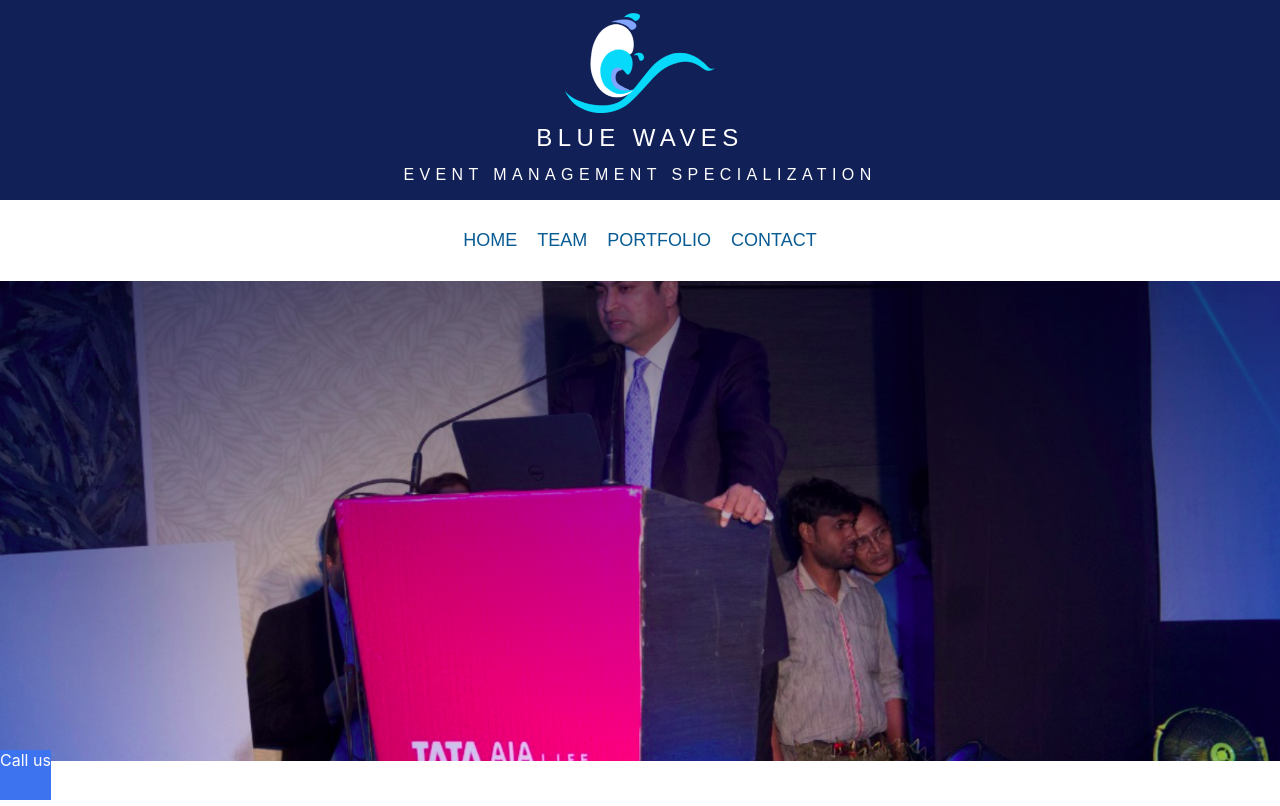
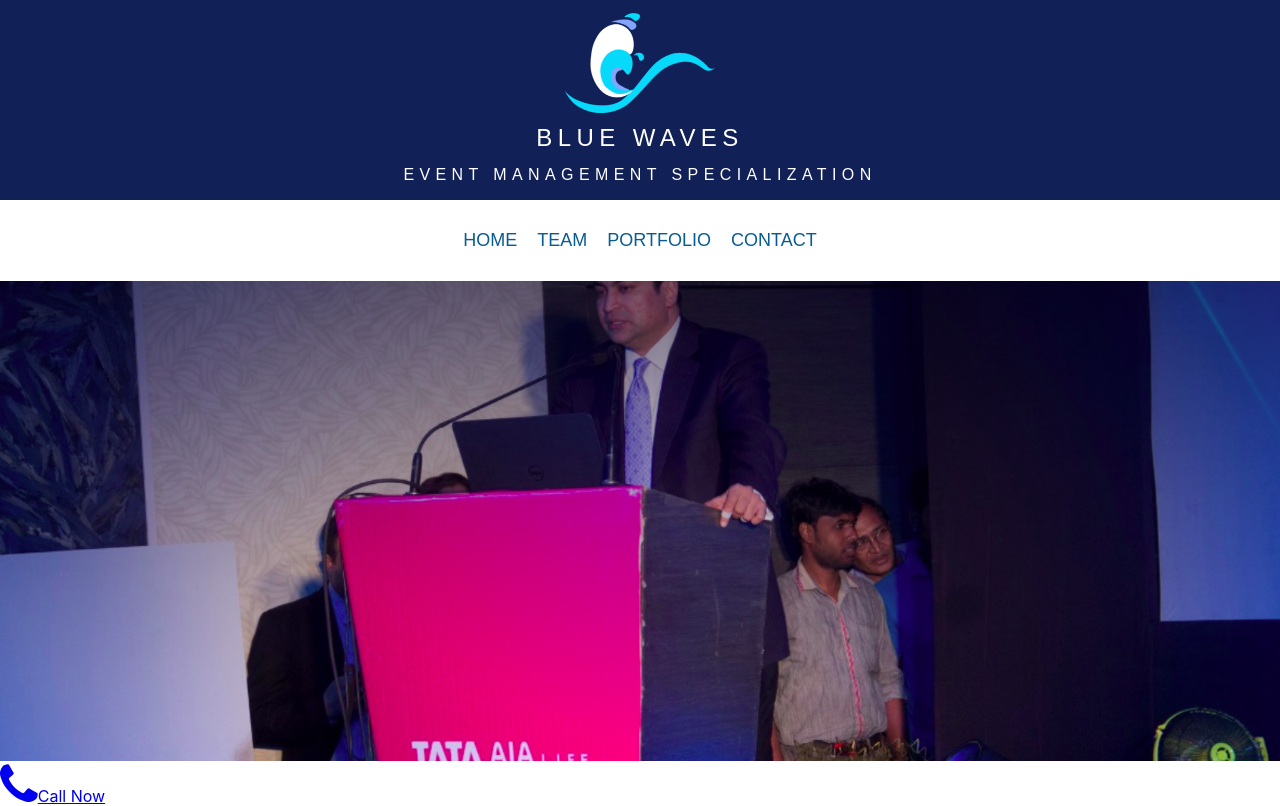
Before and after one commit to raunak1993/blue-wave-event, a React (Create React App) app: page /contact in a window 1280 px wide. Shown: the top 806 px of the page. Built offline with nearby package versions, Linux system fonts and the light colour scheme; a web font is replaced by a local one.

Commit message:
call button modified

```diff
--- a/src/Components/CallUs/CallUs.js
+++ b/src/Components/CallUs/CallUs.js
@@ -2,7 +2,7 @@ import React from "react";
 import styles from "./CallUs.module.css"
 const CallUs = () =>{
     return (<>
-    <div className = {styles.callUs}>Call us</div>
+    <a href = "tell:+91123"><div className = {styles.CallUs}><i class = "fa fa-phone fa-3x"></i>Call Now</div></a>
     </>)
 }
 export default CallUs;
```
